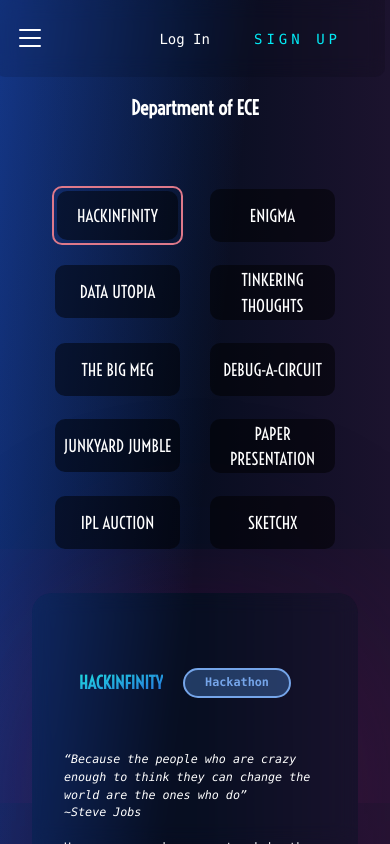
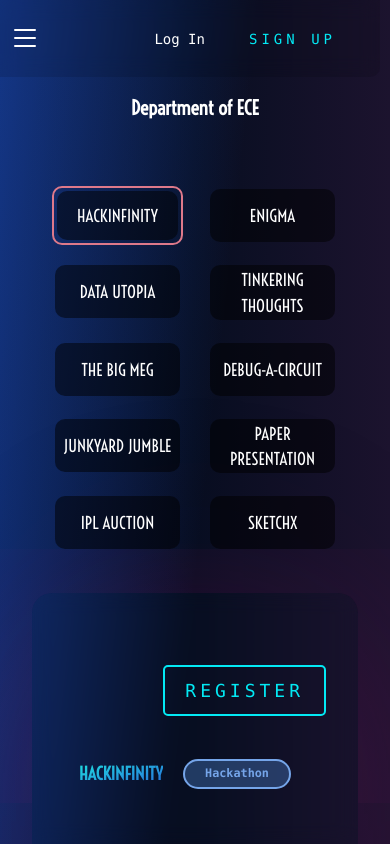
Before and after one commit to snehask7/Invente6.0-Website, a Next.js app: page /department/ECE/0 in a window 390 px wide. Built offline with nearby package versions, Linux system fonts and the light colour scheme; no server answers.

Commit message:
Add register button

```diff
--- a/components/Navbar.js
+++ b/components/Navbar.js
@@ -25,13 +25,12 @@ export default function NavbarComp() {
     if (!isOpen) {
       document.getElementById('navbar').style.right = '0px';
     } else {
-      if (window.innerWidth >= 1100) {
-        document.getElementById('navbar').style.right = '10px';
-      } else if (window.innerWidth >= 471) {
-        document.getElementById('navbar').style.right = '7px';
-      } else {
-        document.getElementById('navbar').style.right = '5px';
-      }
+      // if (window.innerWidth >= 1100) {
+      //   document.getElementById('navbar').style.right = '10px';
+      // } else {
+      //   document.getElementById('navbar').style.right = '5px';
+      // }
+      document.getElementById('navbar').style.right = '10px';
     }
   };
 
--- a/pages/department/[dept]/[id].js
+++ b/pages/department/[dept]/[id].js
@@ -115,6 +115,26 @@ export default function Department({ data }) {
               </Col>
               <Col lg={12} xl={12} md={12} sm={12}>
                 <div className={styles.eventDetails}>
+                  <div className={styles.buttonWrapper}>
+                    {profile && profile.events.includes(events[id].eventid) ? (
+                      <button className={styles.registeredButton} disabled>
+                        Registered
+                      </button>
+                    ) : (
+                      <button
+                        className={styles.registerButton}
+                        onClick={() => {
+                          currentUser
+                            ? currentUser.emailVerified
+                              ? register(id)
+                              : router.push('/unverified')
+                            : router.push('/signin');
+                        }}
+                      >
+                        Register
+                      </button>
+                    )}
+                  </div>
                   <p className={styles.headerWrapper}>
                     <span className={styles.eventHeading}>
                       {events[id].name}
--- a/styles/Navbar.module.css
+++ b/styles/Navbar.module.css
@@ -111,18 +111,11 @@
 
 }
 
-@media screen and (max-width: 1100px) {
-  .navbar {
-    right: 7px;
-  }
-}
-
-
-@media screen and (max-width: 471px) {
+/* @media screen and (max-width: 471px) {
   .navbar {
     right: 5px;
   }
-}
+} */
 .userPic {
   background: none;
   border: none;
--- a/styles/globals.css
+++ b/styles/globals.css
@@ -632,16 +632,9 @@ svg.active .svg-elem-55 {
   background: #03e9f4;
 }
 
-@media screen and (max-width: 1100px) {
-  ::-webkit-scrollbar {
-    width: 7px;
-  }
-
-}
-
-@media screen and (max-width: 471px) {
+/* @media screen and (max-width: 471px) {
   ::-webkit-scrollbar {
     width: 5px;
   }
 
-}
+} */
```
